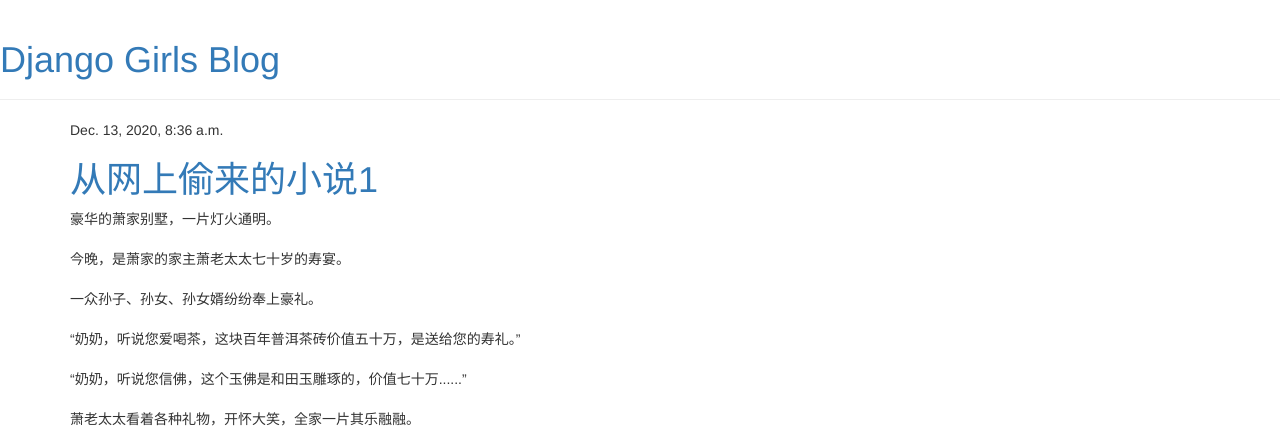
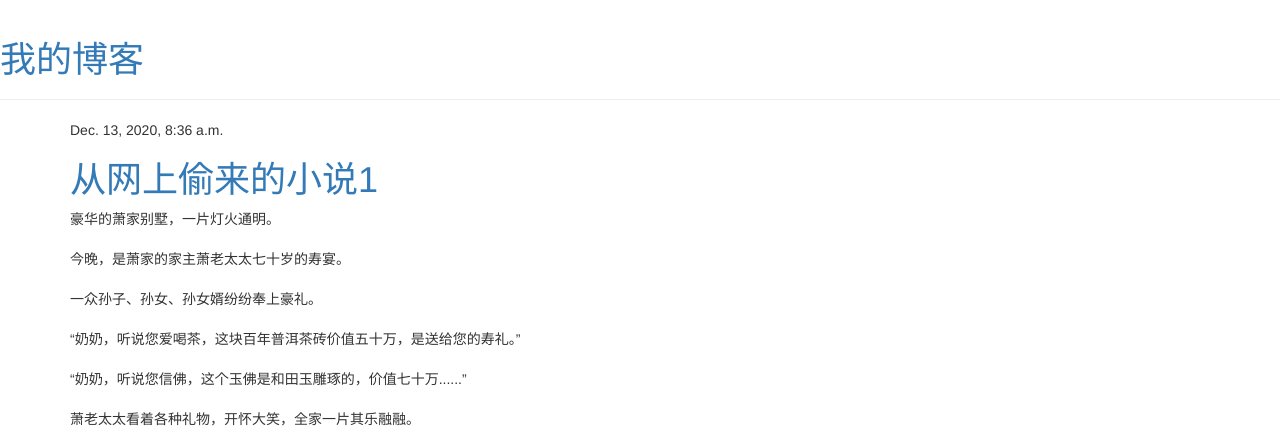
Before and after one commit to yaoqian2009520/my-first-blog, a Django app: page / in a window 1280 px wide. Shown: the top 426 px of the page. Run offline with Django 3.2, Linux system fonts and the light colour scheme; some libraries are stand-ins or nearby versions.

Commit message:
Changed the HTML for the site.

```diff
--- a/blog/templates/blog/post_list.html
+++ b/blog/templates/blog/post_list.html
@@ -10,7 +10,7 @@
         </head>
         <body>
             <div class="page-header">
-                <h1><a href="/">Django Girls Blog</a></h1>
+                <h1><a href="/">我的博客</a></h1>
             </div>
 
             <div class="content container">
```
